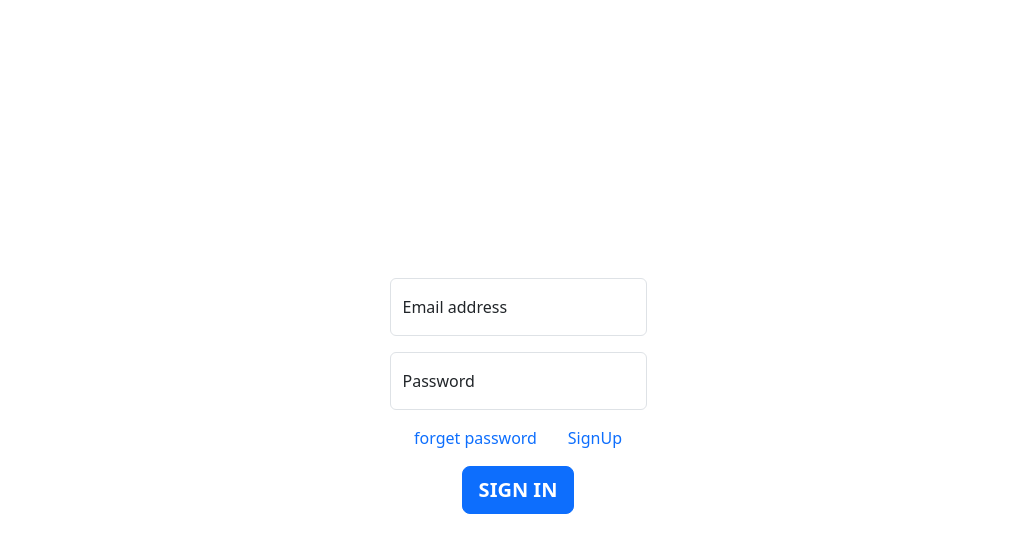
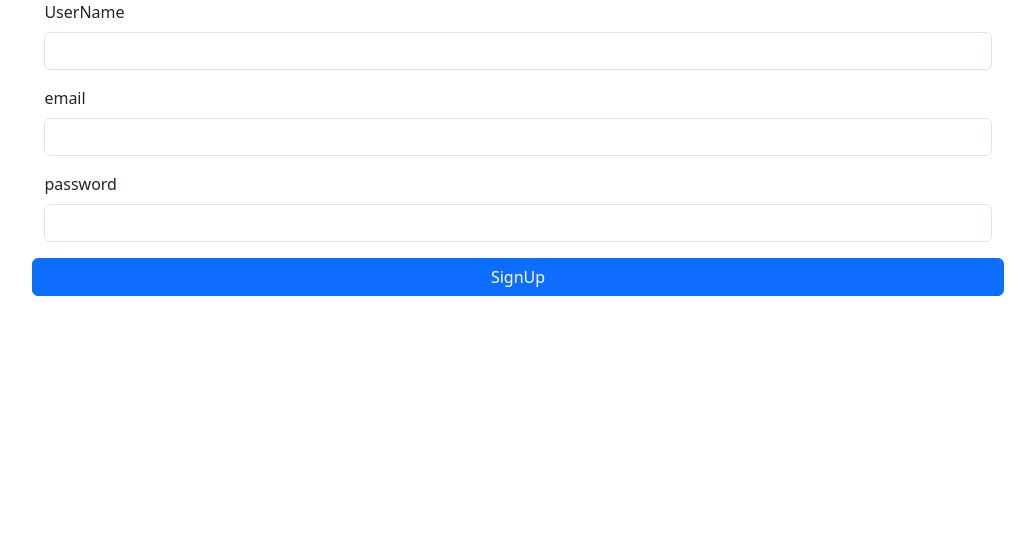
Before and after one commit to Vimalf-git/mailverify-view, a React (Vite) app: page /createuser in a window 1280 px wide. Before the commit this address led to /login. Shown: the top 552 px of the page, without its empty margins (122-1157 px from the left). Built offline with nearby package versions, Linux system fonts and the light colour scheme.

Commit message:
create user add

```diff
--- a/package.json
+++ b/package.json
@@ -13,11 +13,13 @@
     "axios": "^1.5.1",
     "bootstrap": "^5.3.2",
     "dotenv": "^16.3.1",
+    "formik": "^2.4.5",
     "react": "^18.2.0",
     "react-bootstrap": "^2.9.1",
     "react-dom": "^18.2.0",
     "react-router-dom": "^6.17.0",
-    "react-toastify": "^9.1.3"
+    "react-toastify": "^9.1.3",
+    "yup": "^1.3.2"
   },
   "devDependencies": {
     "@types/react": "^18.2.15",
--- a/src/App.jsx
+++ b/src/App.jsx
@@ -6,13 +6,16 @@ import ResePassword from './components/ResePassword'
 import UserDetails from './components/userDetailContext'
 import DashBoard from './components/DashBoard'
 import ProtectedRoute from './components/ProtectedRoute'
-import UseValidate from './components/CustomHooks/UseValidate'
+// import UseValidate from './components/CustomHooks/UseValidate'
+import CreateUser from './components/CreateUser'
 // import { userDetailContext } from './components/userDetailContext'
 function App() {
   return (
     <>
       <BrowserRouter>
+
         <Routes>
+          <Route path='/createuser' element={<CreateUser/>}/>
           <Route path='/forget' element={
             <UserDetails>
               <Forget />
--- /dev/null
+++ b/src/components/CreateUser.jsx
@@ -0,0 +1,81 @@
+import { Formik } from 'formik'
+import React from 'react'
+import ApiService from '../common/ApiService'
+import * as Yup from 'yup'
+import { Button, Form } from 'react-bootstrap'
+import { toast } from 'react-toastify'
+import { useNavigate } from 'react-router-dom'
+function CreateUser() {
+const navigate=useNavigate();
+    const submitData = async (value) => {
+      try {
+        const res=  await ApiService.post('/usercreate', value);
+        if(res.status===201){
+            toast.success('successfully account created')
+
+            navigate('/login')
+
+        }
+      } catch (error) {
+        if(error.response.data.status===400){
+            toast.error('User already exist')
+        }else{
+            toast.error(error.response.data.message);
+        }
+      }
+    }
+
+    const scheme = Yup.object().shape({
+        username: Yup.string().required('please enter your username'),
+        email: Yup.string().required('please enter your mail'),
+        password: Yup.string().required('please enter your password')
+    })
+    return (
+
+        <div className='container-fluid d-flex justify-content-center allign-items-center'>
+            <Formik
+                initialValues={{
+                    username: '',
+                    email: '',
+                    password: ''
+                }}
+                onSubmit={(value) => {
+                    submitData(value)
+                }}
+                validationSchema={scheme}
+            >
+                {({ handleSubmit, handleChange, handleBlur, touched, errors,values}) => (
+                     <>
+                        <Form onSubmit={handleSubmit} className='d-flex row gap-3'>
+                            <Form.Group>
+                                <Form.Label>UserName</Form.Label>
+                                <Form.Control type='text' value={values.username} name='username' onChange={handleChange}
+                                    onBlur={handleBlur} />
+                                {errors.username && touched.username ?
+                                    <div style={{ color: 'red' }}>{errors.username}</div> : null}
+                            </Form.Group>
+                            <Form.Group>
+                                <Form.Label>email</Form.Label>
+                                <Form.Control type='text' value={values.email} name='email' onChange={handleChange}
+                                    onBlur={handleBlur} />
+                                {errors.email && touched.email ?
+                                    <div style={{ color: 'red' }}>{errors.email}</div> : ""}
+                            </Form.Group>
+                            <Form.Group>
+                                <Form.Label>password</Form.Label>
+                                <Form.Control type='password' value={values.password} name='password' onChange={handleChange}
+                                    onBlur={handleBlur} />
+                                {errors.password && touched.password ?
+                                    <div style={{ color: 'red' }}>{errors.password}</div> : ""}
+                            </Form.Group>
+                            <Button type='submit'>SignUp</Button>
+                        </Form>
+                    </>
+                )}
+
+            </Formik>
+        </div>
+    )
+}
+
+export default CreateUser
--- a/src/components/Login.jsx
+++ b/src/components/Login.jsx
@@ -20,7 +20,11 @@ function Login() {
                 navigate('/dashboard')
             }
         } catch (error) {
-
+            if(error.response.data.status===400){
+                toast.error('Invalid user')
+            }else{
+                toast.error(error.response.data.message);
+            }
         }
 
     }
@@ -39,7 +43,7 @@ function Login() {
                 </div>
                 <div className='for-crt-link mb-3'>
                     <Link style={{ textDecoration: 'none' }} to='/forget'>forget password</Link>
-                    <Link style={{ textDecoration: 'none' }} to='/'>SignUp</Link>
+                    <Link style={{ textDecoration: 'none' }} to='/createuser'>SignUp</Link>
                 </div>
 
                 <div className="d-grid">
```
Also changed, not shown: 1 other file (tests, documents, lock files or other folders).
